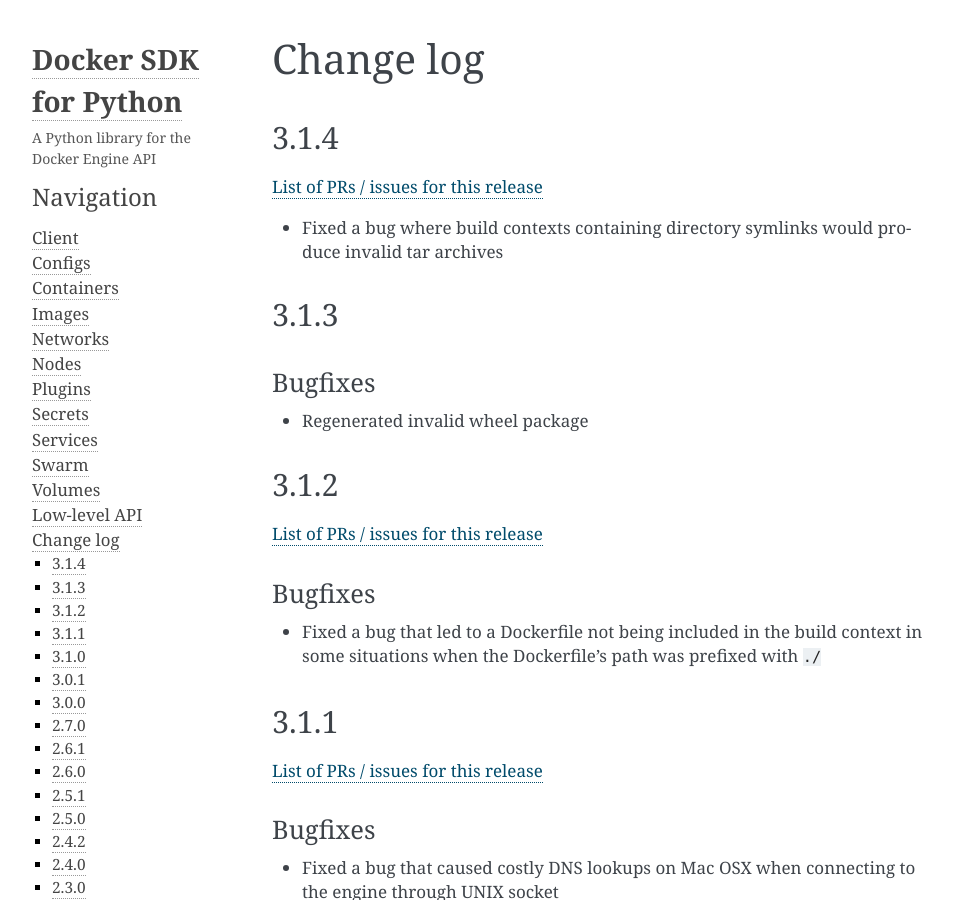
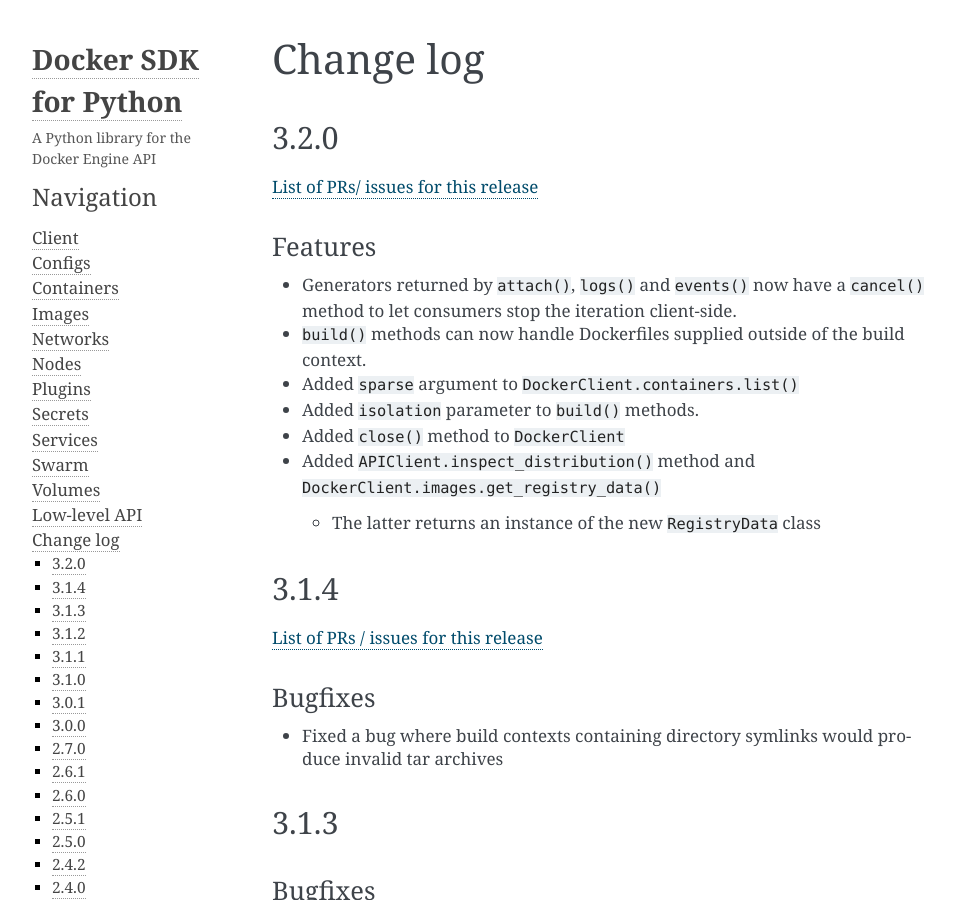
Before and after one commit to docker/docker-py, a Sphinx documentation site: the page built from docs/change-log.md, in a window 1280 px wide and 900 px high. Shown: the whole window, without its empty margins (148-1103 px from the left). Built offline with Sphinx 7.4.7, drawn with Linux system fonts in a browser that asks for light colours; pages that are not in the unit, such as notebooks, are missing from menus.

Commit message:
Bump 3.2.0
Signed-off-by: Joffrey F <joffrey@docker.com>

```diff
--- a/docker/version.py
+++ b/docker/version.py
@@ -1,2 +1,2 @@
-version = "3.1.4"
+version = "3.2.0"
 version_info = tuple([int(d) for d in version.split("-")[0].split(".")])
--- a/docs/change-log.md
+++ b/docs/change-log.md
@@ -1,11 +1,30 @@
 Change log
 ==========
 
+3.2.0
+-----
+
+[List of PRs/ issues for this release](https://github.com/docker/docker-py/milestone/45?closed=1)
+
+### Features
+
+* Generators returned by `attach()`, `logs()` and `events()` now have a
+  `cancel()` method to let consumers stop the iteration client-side.
+* `build()` methods can now handle Dockerfiles supplied outside of the
+  build context.
+* Added `sparse` argument to `DockerClient.containers.list()`
+* Added `isolation` parameter to `build()` methods.
+* Added `close()` method to `DockerClient`
+* Added `APIClient.inspect_distribution()` method and
+  `DockerClient.images.get_registry_data()`
+  * The latter returns an instance of the new `RegistryData` class
+
 3.1.4
 -----
 
 [List of PRs / issues for this release](https://github.com/docker/docker-py/milestone/48?closed=1)
 
+### Bugfixes
 
 * Fixed a bug where build contexts containing directory symlinks would produce
   invalid tar archives
--- a/docs/client.rst
+++ b/docs/client.rst
@@ -26,6 +26,7 @@
   .. autoattribute:: swarm
   .. autoattribute:: volumes
 
+  .. automethod:: close()
   .. automethod:: df()
   .. automethod:: events()
   .. automethod:: info()
```
